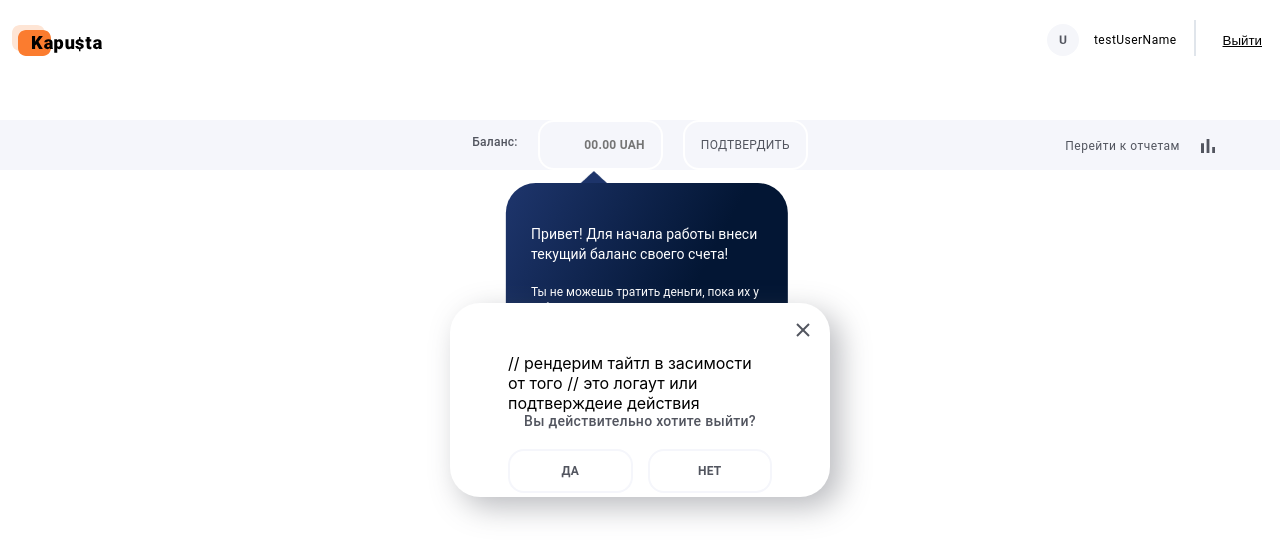
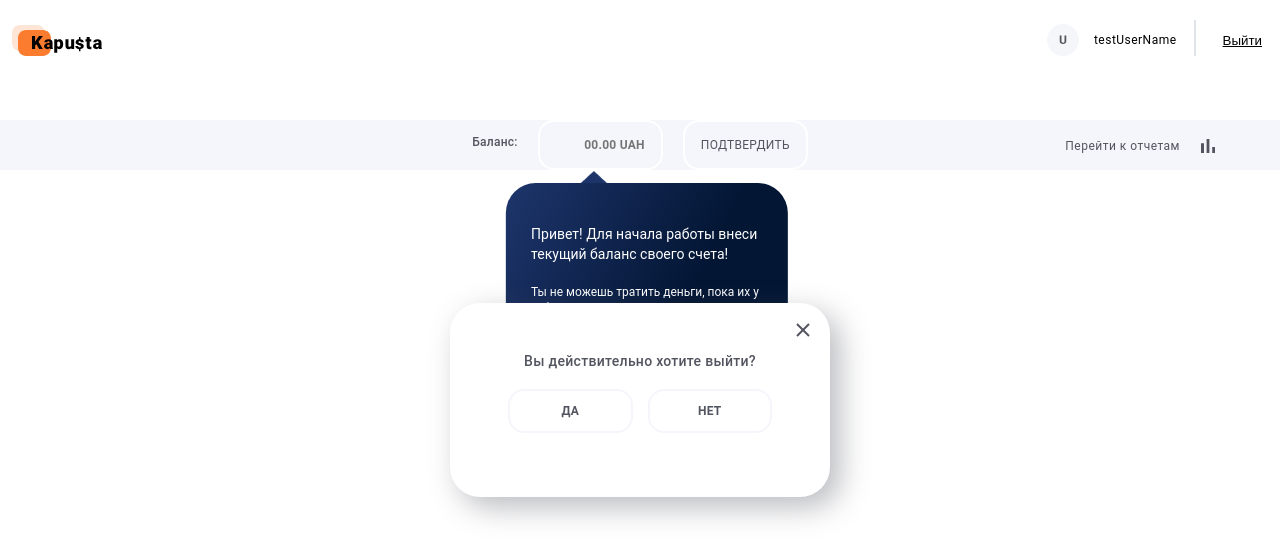
Before and after one commit to chillhaze/team-project-client, a React (Create React App) app: page / in a window 1280 px wide. Both pictures are taken after a click on the button "Выйти". Shown: the top 560 px of the page. Built offline with nearby package versions, Linux system fonts and the light colour scheme.

Commit message:
fix modal text

```diff
--- a/src/components/LogoutModal/UniversalModal.jsx
+++ b/src/components/LogoutModal/UniversalModal.jsx
@@ -30,8 +30,6 @@ export const UniversalModal = () => {
             <use href={icons + '#icon-close'}></use>
           </Icon>
         </ExitBtn>
-        // рендерим тайтл в засимости от того // это логаут или подтверждеие
-        действия
         {isLogOut ? (
           <Title>Вы действительно хотите выйти?</Title>
         ) : (
```
